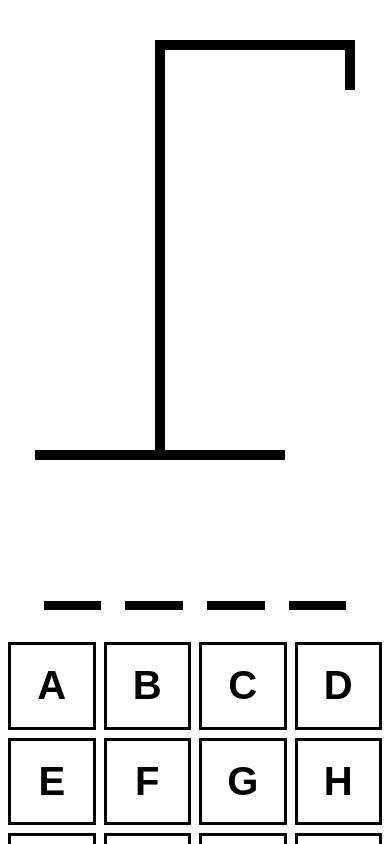
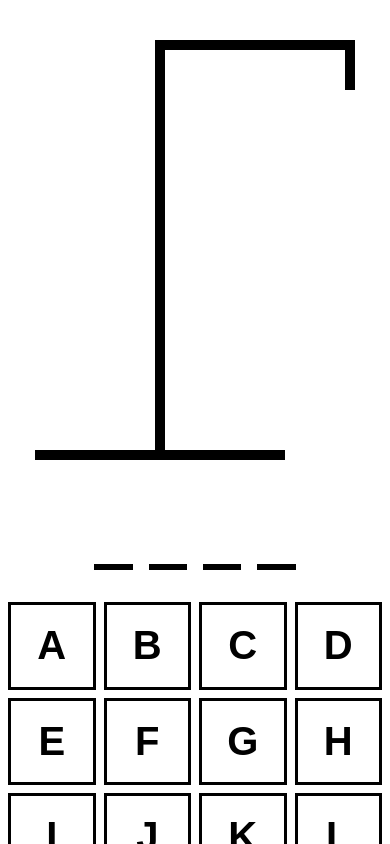
Before and after one commit to acktreptow/hangman, a React (Vite) app: page / in a window 390 px wide. Shown: the top 844 px of the page. Built offline with nearby package versions, Linux system fonts and the light colour scheme.

Commit message:
add media query for hangman word

```diff
--- a/src/Components/HangmanWord.module.css
+++ b/src/Components/HangmanWord.module.css
@@ -10,3 +10,9 @@
 .letter__container {
   border-bottom: 0.1em solid black;
 }
+
+@media only screen and (max-width: 600px) {
+  .word__container {
+    font-size: 4rem;
+  }
+}
```
